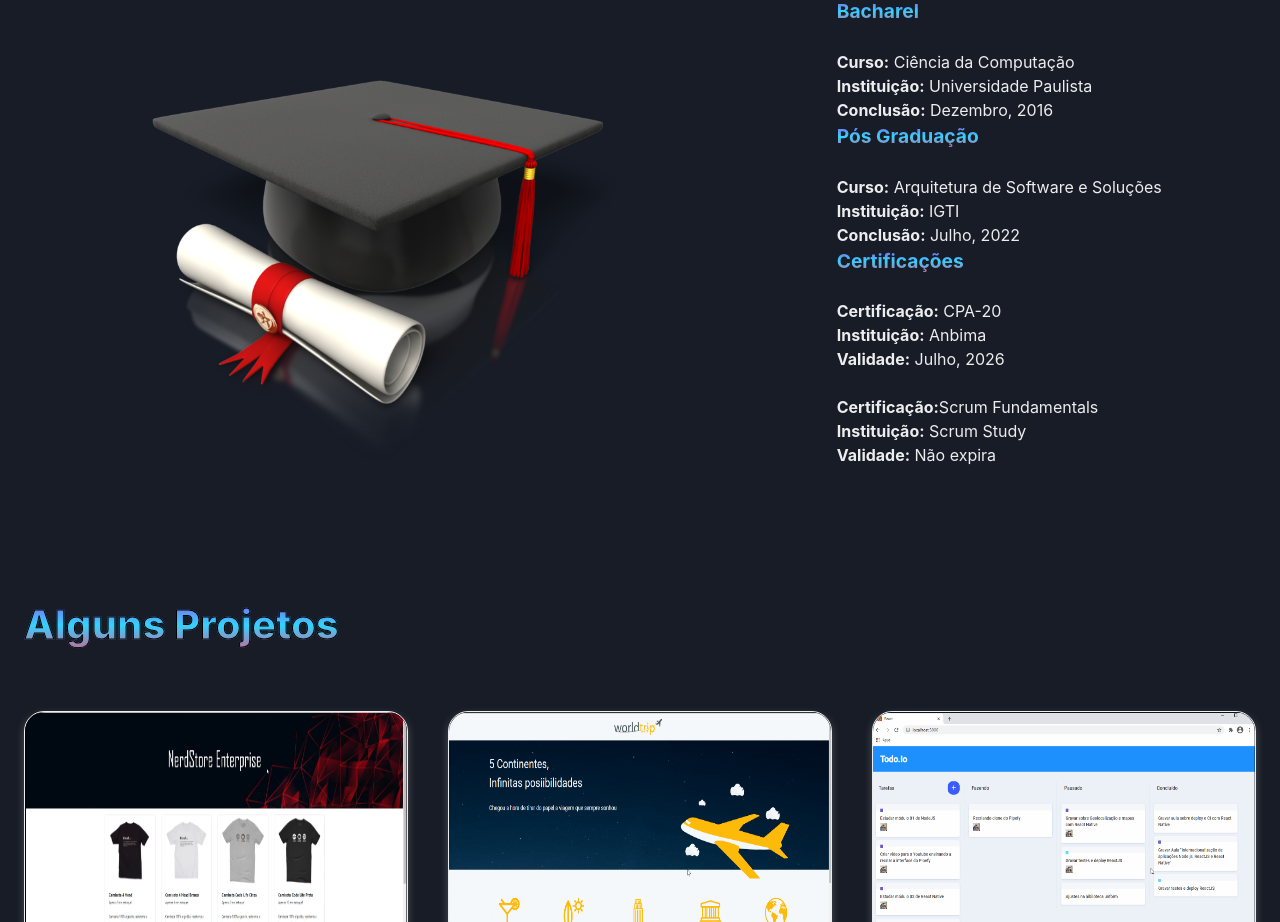
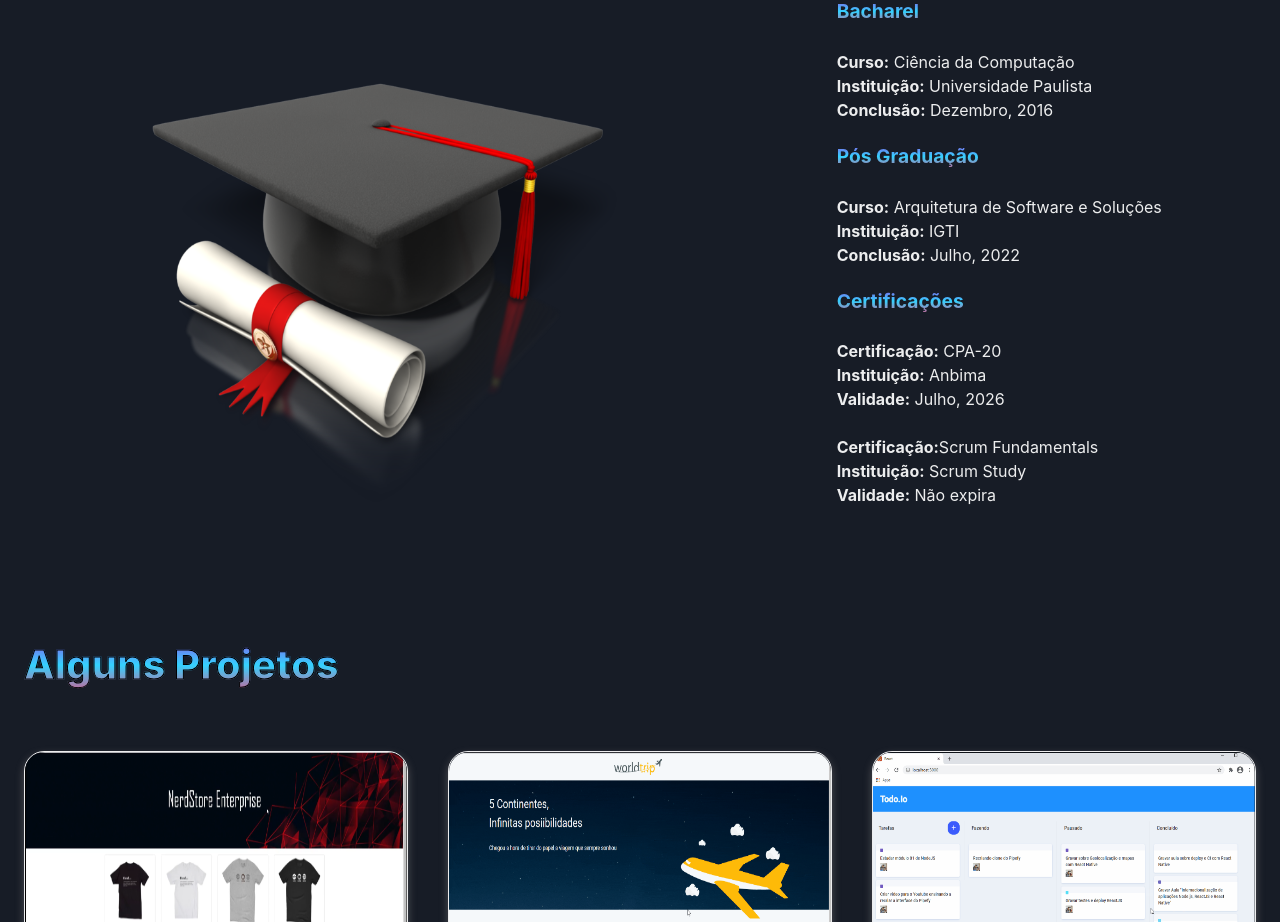
Before and after one commit to Brspontes/react-portfolio, a React (Create React App) app: page / in a window 1280 px wide. Shown: the part 1300-2222 px from the top of the page. Built offline with nearby package versions, Linux system fonts and the light colour scheme.

Commit message:
adicionando margem na secao educacao

```diff
--- a/src/components/education/index.tsx
+++ b/src/components/education/index.tsx
@@ -21,7 +21,7 @@ export default function Education() {
             <Text><strong>Instituição:</strong> Universidade Paulista</Text>
             <Text><strong>Conclusão:</strong> Dezembro, 2016</Text>
           </Box>
-          <Box mt={{ base: '10', md: '0', lg: '0' }}>
+          <Box mt={{ base: '10', md: '5', lg: '5' }}>
             <Text
               fontWeight='bold'
               fontSize='1.2rem'
@@ -32,7 +32,7 @@ export default function Education() {
             <Text><strong>Instituição:</strong> IGTI</Text>
             <Text><strong>Conclusão:</strong> Julho, 2022</Text>
           </Box>
-          <Box mt={{ base: '10',  md: '0', lg: '0' }}>
+          <Box mt={{ base: '10',  md: '5', lg: '5' }}>
             <Text
               fontWeight='bold'
               fontSize='1.2rem'
```
